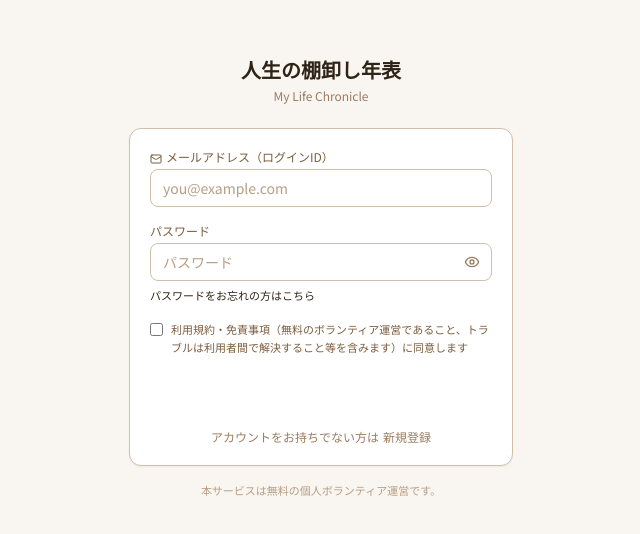
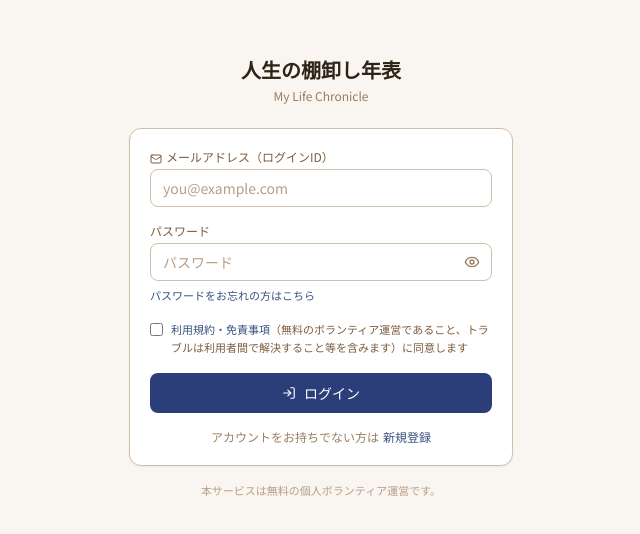
Before and after one commit to kenken6291/jibun-nenpyo, a React (Vite) app: page / in a window 1280 px wide. Shown: the part 122-656 px from the top of the page, without its empty margins (319-959 px from the left). Built offline with nearby package versions, Linux system fonts and the light colour scheme.

Commit message:
Add files via upload

```diff
--- a/tailwind.config.js
+++ b/tailwind.config.js
@@ -23,10 +23,38 @@ export default {
         },
         washi: '#f9f5f0',
         vermillion: '#c0392b',
-        indigo: '#2c3e7a',
+        // 元は単色文字列(indigo: '#2c3e7a')だったため、
+        // bg-indigo-700 などの濃淡付きクラスが一切効かなくなっていた不具合を修正。
+        // 700 に元の色(#2c3e7a)を据えたグラデーションに変更。
+        indigo: {
+          50: '#eef1f8',
+          100: '#dbe1f0',
+          200: '#b8c3e0',
+          300: '#8fa0cc',
+          400: '#647cb3',
+          500: '#465f96',
+          600: '#37507f',
+          700: '#2c3e7a',
+          800: '#23335f',
+          900: '#1c2949',
+          950: '#12192e',
+        },
         moss: '#3d6b4f',
         gold: '#c49a2c',
-        slate: '#4a5568',
+        // slateも同様に単色文字列だったため、Tailwind標準のslate配色を明示的に採用
+        slate: {
+          50: '#f8fafc',
+          100: '#f1f5f9',
+          200: '#e2e8f0',
+          300: '#cbd5e1',
+          400: '#94a3b8',
+          500: '#64748b',
+          600: '#475569',
+          700: '#334155',
+          800: '#1e293b',
+          900: '#0f172a',
+          950: '#020617',
+        },
       },
     },
   },
```
